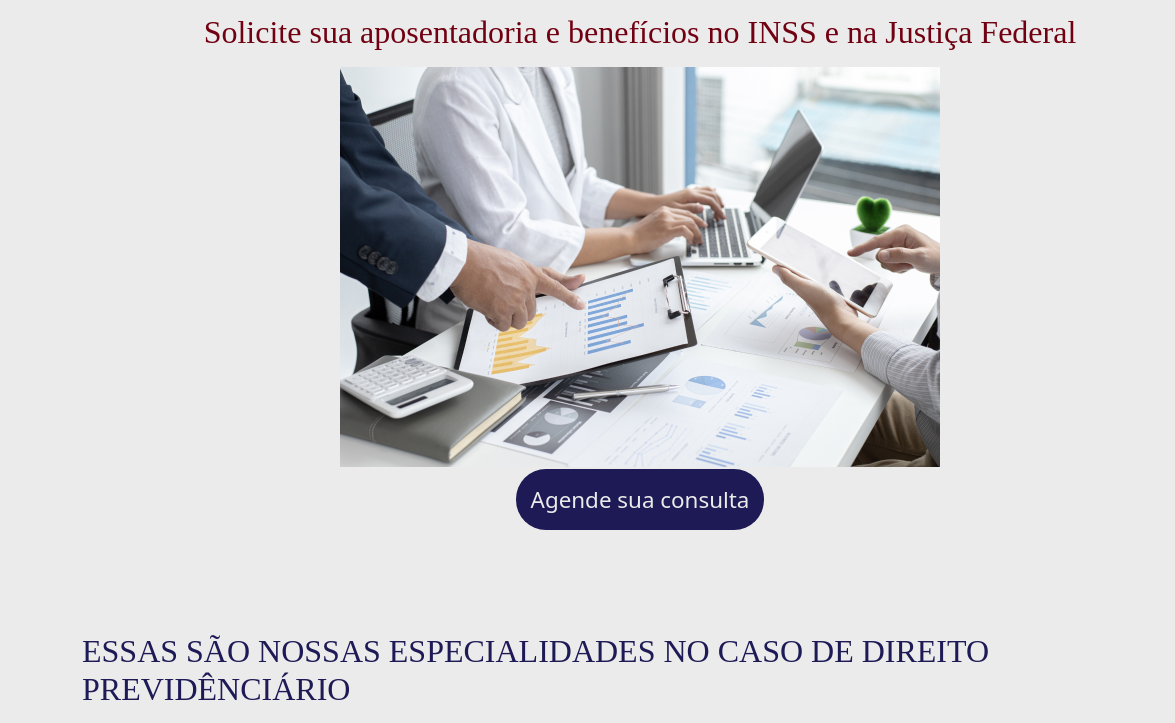
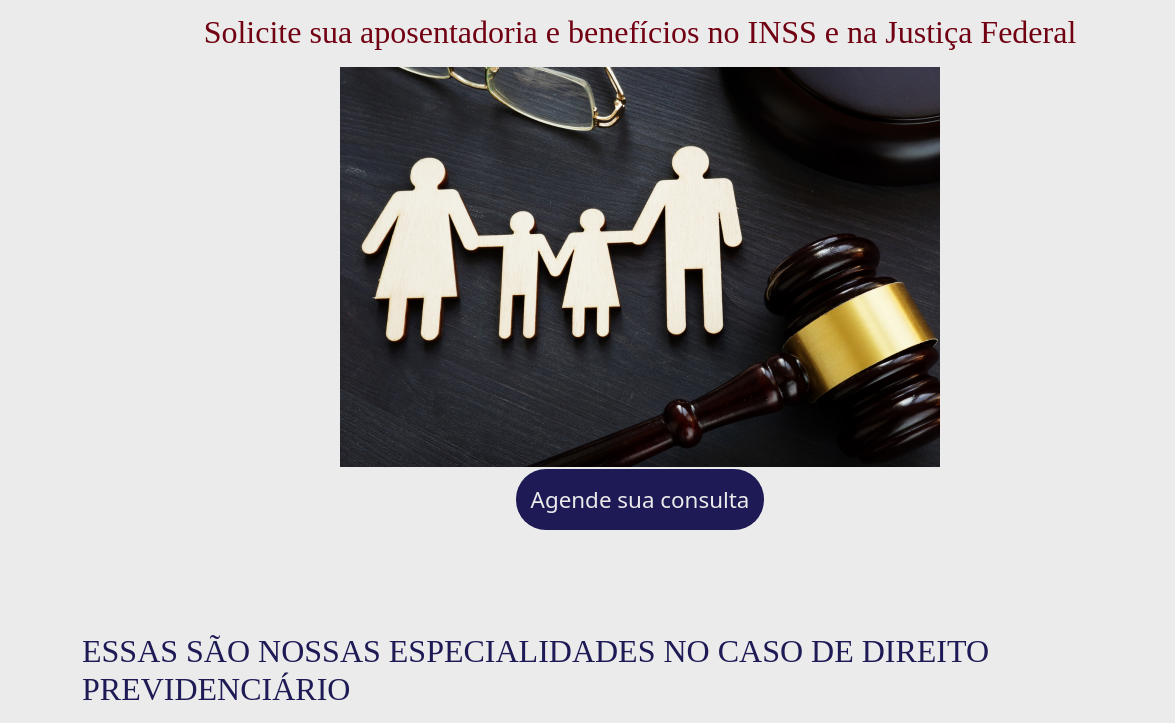
Before and after one commit to maluchaves91/AtaideAdv, a plain HTML site: page Area-de-Atuacao/Previdenciario.html in a window 1280 px wide. Shown: the part 317-1040 px from the top of the page, 0-1175 px from the left. Drawn offline with nearby package versions, Linux system fonts and the light colour scheme; a web font is replaced by a local one.

Commit message:
imagens corrigidas

```diff
--- a/Area-de-Atuacao/Previdenciario.html
+++ b/Area-de-Atuacao/Previdenciario.html
@@ -191,7 +191,7 @@
             <h3 class="sections__titulo__enfase"> Solicite sua aposentadoria e benefícios no INSS e na Justiça Federal
             </h3>
             <figure>
-                <img class="img-fluid" src="/Area-de-Atuacao/imagens/empresarial.png" alt="">
+                <img class="img-fluid" src="/Area-de-Atuacao/imagens/previdenciario.png" alt="">
             </figure>
             <a target="_blank" href="https://wa.me/5591989445005?text=Olá, tudo bem?" class="faleadvogado">
                 Agende sua consulta
@@ -207,7 +207,7 @@
         <!--Inicio da seção especialidades-->
         <section class="container sections">
             <h2 class="sections__titulo__especialidades">ESSAS SÃO NOSSAS ESPECIALIDADES NO CASO DE DIREITO
-                PREVIDÊNCIÁRIO</h2>
+                PREVIDENCIÁRIO</h2>
             <ul>
                 <li>
                     Aposentadorias em geral;
```
Also changed, not shown: Area-de-Atuacao/Direito-Condominial.html (+1 -1 lines), Area-de-Atuacao/imagens/previdenciario.png (added).
